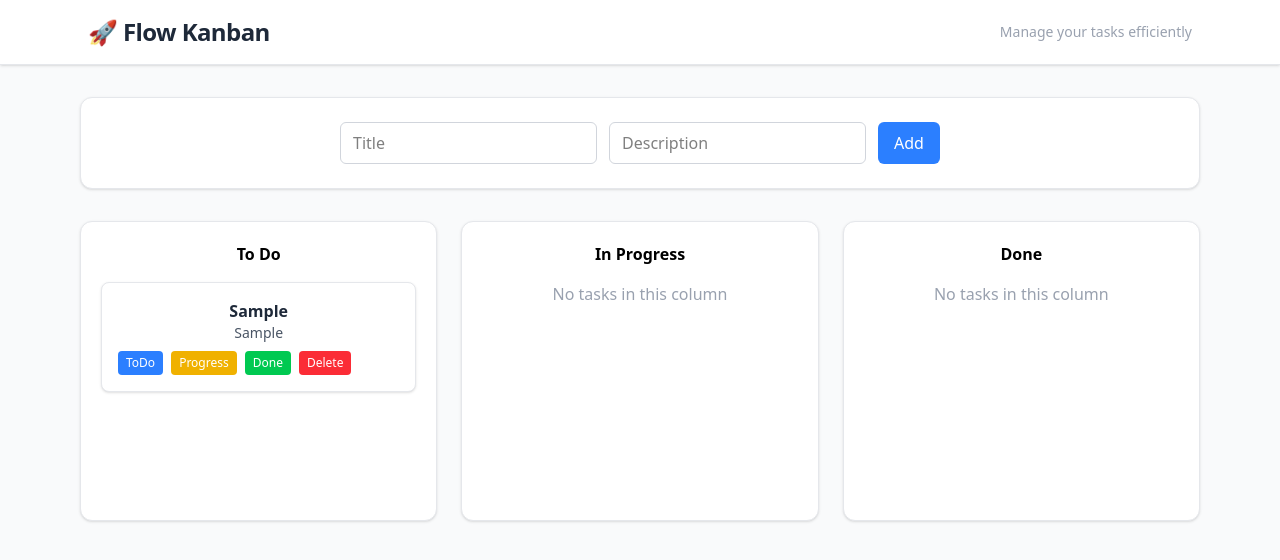
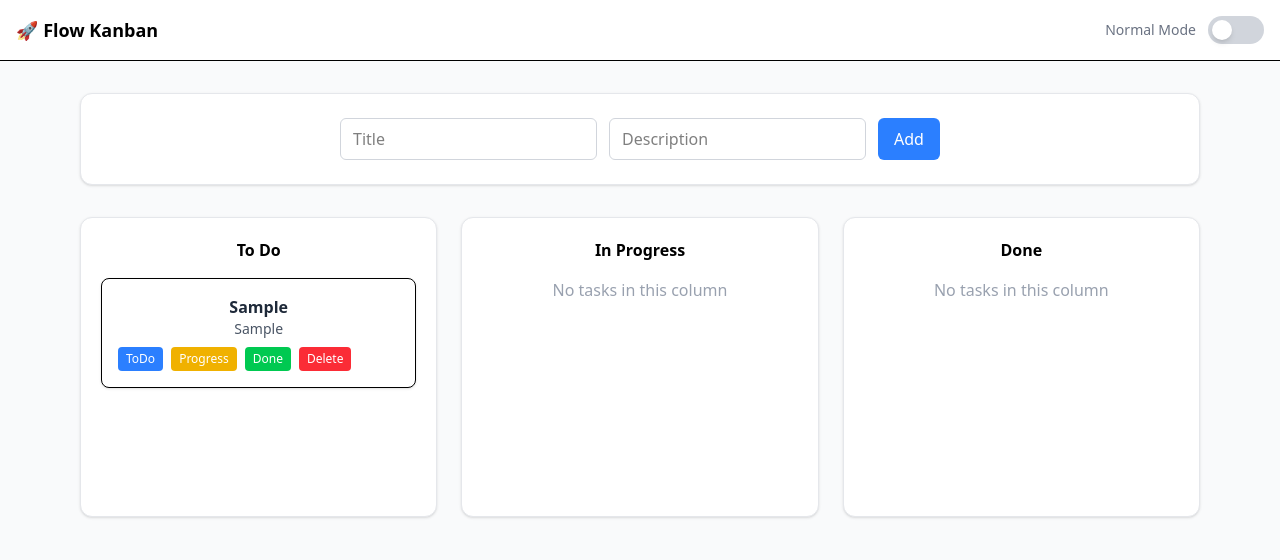
Before and after one commit to Priyanga-Developer/flow_kanban, a React (Vite) app: page / in a window 1280 px wide. Both pictures are taken after typing "Sample", "Sample" into the empty fields and a click on the button "Add". Shown: the top 560 px of the page. Built offline with nearby package versions, Linux system fonts and the light colour scheme.

Commit message:
added drag and drop

```diff
--- a/package.json
+++ b/package.json
@@ -10,6 +10,7 @@
     "preview": "vite preview"
   },
   "dependencies": {
+    "@dnd-kit/core": "^6.3.1",
     "@tailwindcss/vite": "^4.1.18",
     "react": "^19.2.0",
     "react-dom": "^19.2.0",
--- a/src/App.tsx
+++ b/src/App.tsx
@@ -1,10 +1,12 @@
-import { useEffect, useReducer } from "react";
+import { useEffect, useReducer, useState } from "react";
 import { boardReducer, initialState } from "./reducer/boardReducer";
 import Board from "./components/Board";
 import Header from "./components/Header";
 import { loadState, saveState } from "./utils/storage";
 
 function App() {
+  const [mode, setMode] = useState<"normal" | "drag">("normal");
+
   const [state, dispatch] = useReducer(boardReducer, initialState, loadState);
 
   useEffect(() => {
@@ -14,10 +16,10 @@ function App() {
   return (
     <>
       <div className="min-h-screen bg-gray-50 ">
-        <Header />
+        <Header mode={mode} setMode={setMode} />
 
         <main className="max-w-6xl mx-auto px-4 py-8">
-          <Board tasks={state.tasks} dispatch={dispatch} />
+          <Board tasks={state.tasks} dispatch={dispatch} mode={mode} />
         </main>
       </div>
     </>
--- a/src/components/AddTask.tsx
+++ b/src/components/AddTask.tsx
@@ -23,7 +23,7 @@ export default function AddTask({ dispatch }: any) {
   };
 
   return (
-    <div className="bg-white rounded-xl shadow-sm border border-gray-200 p-6 mb-8 flex gap-3 justify-center">
+    <div className="bg-white rounded-xl shadow-sm border border-gray-200 p-6 mb-8 flex gap-3 justify-center md:flex-row flex-col">
       <input
         id="task-title"
         name="title"
--- a/src/components/Board.tsx
+++ b/src/components/Board.tsx
@@ -1,21 +1,71 @@
 import Column from "./Column";
 import AddTask from "./AddTask";
+import { DndContext } from "@dnd-kit/core";
+import DeleteZone from "./DeleteZone";
 
-export default function Board({ tasks, dispatch }: any) {
+export default function Board({ tasks, dispatch, mode }: any) {
+  const handleDragEnd = (event: any) => {
+    const { active, over } = event;
+
+    if (!over) return;
+
+    //  delete if dropped in trash
+    if (over.id === "delete-zone") {
+      dispatch({
+        type: "DELETE_TASK",
+        payload: active?.id,
+      });
+
+      return;
+    }
+
+    dispatch({
+      type: "MOVE_TASK",
+      payload: {
+        id: active.id,
+        column: over.id,
+      },
+    });
+  };
+
+  const columns = (
+    <div className="grid grid-cols-1 sm:grid-cols-2 lg:grid-cols-3 gap-6">
+      <Column
+        title="To Do"
+        type="todo"
+        tasks={tasks}
+        dispatch={dispatch}
+        mode={mode}
+      />
+      <Column
+        title="In Progress"
+        type="inprogress"
+        tasks={tasks}
+        dispatch={dispatch}
+        mode={mode}
+      />
+      <Column
+        title="Done"
+        type="done"
+        tasks={tasks}
+        dispatch={dispatch}
+        mode={mode}
+      />
+    </div>
+  );
+
   return (
     <div>
       <AddTask dispatch={dispatch} />
 
-      <div className="grid grid-cols-1 sm:grid-cols-2 lg:grid-cols-3 gap-6">
-        <Column title="To Do" type="todo" tasks={tasks} dispatch={dispatch} />
-        <Column
-          title="In Progress"
-          type="inprogress"
-          tasks={tasks}
-          dispatch={dispatch}
-        />
-        <Column title="Done" type="done" tasks={tasks} dispatch={dispatch} />
-      </div>
+      {mode === "drag" ? (
+        <DndContext onDragEnd={handleDragEnd}>
+          {columns}
+          <DeleteZone mode={mode} />
+        </DndContext>
+      ) : (
+        columns
+      )}
     </div>
   );
 }
--- a/src/components/Column.tsx
+++ b/src/components/Column.tsx
@@ -1,11 +1,30 @@
 import type { Task } from "../types/types";
 import TaskCard from "./TaskCard";
+import { useDroppable } from "@dnd-kit/core";
 
-export default function Column({ title, type, tasks, dispatch }: any) {
-  const columnTasks = tasks.filter((t:Task) => t?.column === type);
+interface Props {
+  title: string;
+  type: string;
+  tasks: Task[];
+  dispatch: React.Dispatch<any>;
+  mode: string;
+}
+
+export default function Column({ title, type, tasks, dispatch, mode }: Props) {
+
+  const columnTasks = tasks.filter((t: Task) => t?.column === type);
+
+  //  Make column droppable
+  const { setNodeRef } = useDroppable({
+    id: type, //  (todo, inprogress, done)
+  });
 
   return (
-    <div className="bg-white rounded-xl shadow-sm border border-gray-200 p-5 min-h-75">
+    <div
+      ref={mode === "drag" ? setNodeRef : null}
+      className="bg-white rounded-xl shadow-sm border border-gray-200 p-5 min-h-75"
+    >
+
       <h2 className="font-bold mb-4">{title}</h2>
 
       {columnTasks.length === 0 && (
@@ -13,10 +32,18 @@ export default function Column({ title, type, tasks, dispatch }: any) {
       )}
 
       <div className="space-y-4">
-        {columnTasks.map((task:Task) => (
-          <TaskCard key={task?.id} task={task} dispatch={dispatch} />
+
+        {columnTasks.map((task: Task) => (
+          <TaskCard
+            key={task.id}
+            task={task}
+            dispatch={dispatch}
+            mode={mode}
+          />
         ))}
+
       </div>
+
     </div>
   );
 }
--- /dev/null
+++ b/src/components/DeleteZone.tsx
@@ -0,0 +1,22 @@
+import { useDroppable } from "@dnd-kit/core";
+
+export default function DeleteZone({ mode }: any) {
+
+  const { setNodeRef, isOver } = useDroppable({
+    id: "delete-zone",
+  });
+
+  if (mode !== "drag") return null;
+
+  return (
+    <div
+      ref={setNodeRef}
+      className={`fixed bottom-6 right-6 px-6 py-4 rounded-xl shadow-lg
+      transition-all cursor-pointer
+      ${isOver ? "bg-red-600 text-white scale-110" : "bg-red-500 text-white"}
+      `}
+    >
+      🗑 Drop here to delete
+    </div>
+  );
+}
--- a/src/components/Header.tsx
+++ b/src/components/Header.tsx
@@ -1,15 +1,34 @@
-export default function Header() {
+export default function Header({ mode, setMode }: any) {
+
+  const isDrag = mode === "drag";
+
   return (
-    <header className="bg-white sticky top-0 z-10 border-b border-gray-200 shadow-sm">
-      <div className="max-w-6xl mx-auto px-6 py-4 flex items-center justify-between">
-        <h1 className="text-2xl font-semibold text-gray-800 tracking-tight">
-          🚀 Flow Kanban
-        </h1>
+    <header className="bg-white border-b p-4 flex justify-between items-center">
 
-        <p className="text-sm text-gray-400 hidden sm:block">
-          Manage your tasks efficiently
-        </p>
+      <h1 className="font-semibold text-lg">🚀 Flow Kanban</h1>
+
+      <div className="flex items-center gap-3">
+
+        <span className="text-sm text-gray-500">
+          {isDrag ? "Drag Mode" : "Normal Mode"}
+        </span>
+
+        {/* Toggle Switch */}
+        <button
+          onClick={() => setMode(isDrag ? "normal" : "drag")}
+          className={`w-14 h-7 flex items-center rounded-full p-1 transition
+            ${isDrag ? "bg-blue-500" : "bg-gray-300"}
+          `}
+        >
+          <div
+            className={`bg-white w-5 h-5 rounded-full shadow-md transform transition
+              ${isDrag ? "translate-x-7" : ""}
+            `}
+          />
+        </button>
+
       </div>
+
     </header>
   );
 }
--- a/src/components/TaskCard.tsx
+++ b/src/components/TaskCard.tsx
@@ -1,25 +1,50 @@
+import { useDraggable } from "@dnd-kit/core";
+import { CSS } from "@dnd-kit/utilities";
 import { TASK_ACTIONS } from "../constants/taskActions";
 import type { Task } from "../types/types";
 
 interface Props {
   task: Task;
   dispatch: React.Dispatch<any>;
+  mode: string;
 }
 
-export default function TaskCard({ task, dispatch }: Props) {
+export default function TaskCard({ task, dispatch, mode }: Props) {
+
+  const { attributes, listeners, setNodeRef, transform } =
+    useDraggable({
+      id: task.id,
+      disabled: mode !== "drag",
+    });
+
+  const style = {
+    transform: CSS.Translate.toString(transform),
+  };
+
   return (
-    <div className="bg-white rounded-lg border border-gray-200 p-4 shadow-sm hover:shadow-md transition">
+    <div
+      ref={setNodeRef}
+      style={style}
+      {...(mode === "drag" ? listeners : {})}
+      {...(mode === "drag" ? attributes : {})}
+    className={`bg-white rounded-lg border p-4 shadow-sm
+  ${mode === "drag" ? "cursor-grab active:cursor-grabbing" : ""}
+`}
+
+    >
       <h3 className="font-semibold text-gray-800">{task?.title}</h3>
 
-      <p className="text-sm text-gray-600 wrap-break-word">
+      <p className="text-sm text-gray-600 break-all">
         {task?.description}
       </p>
 
+      {mode === "normal" && (
         <div className="flex gap-2 mt-2 flex-wrap">
+
           {TASK_ACTIONS.map((action) => (
             <button
-            key={action.label}
-            className={`px-2 py-1 ${action.color} text-white rounded text-xs`}
+              key={action?.label}
+              className={`px-2 py-1 ${action?.color} text-white rounded text-xs`}
               onClick={() => {
                 if (action.type === "MOVE_TASK") {
                   dispatch({
@@ -37,7 +62,10 @@ export default function TaskCard({ task, dispatch }: Props) {
               {action?.label}
             </button>
           ))}
+
         </div>
+      )}
+
     </div>
   );
 }
```
Also changed, not shown: 1 other file (tests, documents, lock files or other folders). Lines whose indentation alone changed are shown as unchanged.
